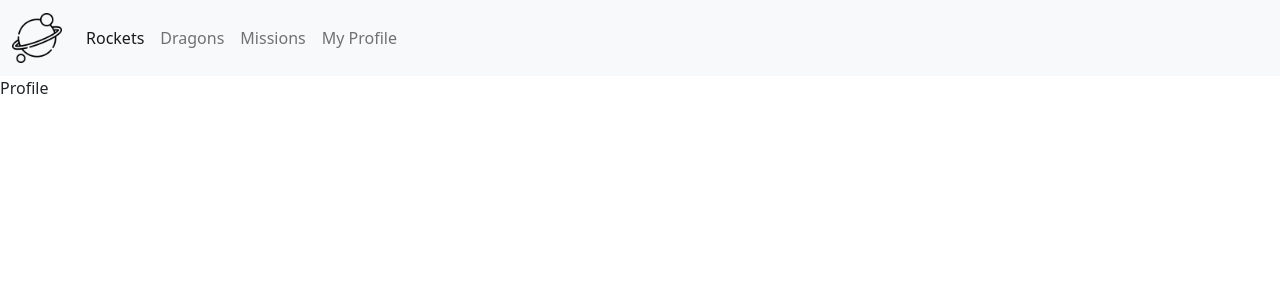
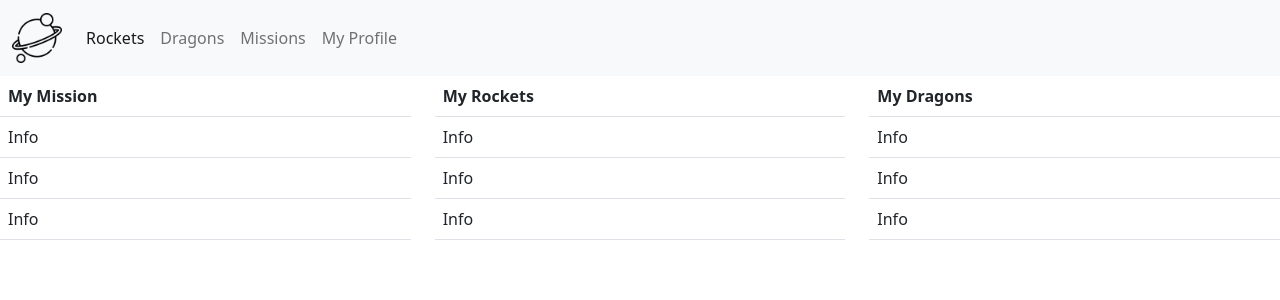
Before and after one commit to david-lafontant/space-travelers, a React (Vite) app: page /profile in a window 1280 px wide. Shown: the top 300 px of the page. Built offline with nearby package versions, Linux system fonts and the light colour scheme.

Commit message:
Display Info component in Profile page

```diff
--- a/src/pages/profile/Profile.tsx
+++ b/src/pages/profile/Profile.tsx
@@ -1,9 +1,53 @@
-import React from 'react';
+import React from "react";
+import Info from "../../components/info/Info";
 
 const Profile = () => {
   return (
-    <div>Profile</div>
-  )
-}
+    <article className="row">
+      <div className="col-md-4">
+        <table className="table">
+          <thead>
+            <tr>
+              <th scope="col">My Mission</th>
+            </tr>
+          </thead>
+          <tbody>
+            <Info />
+            <Info />
+            <Info />
+          </tbody>
+        </table>
+      </div>
+      <div className="col-md-4">
+        <table className="table">
+          <thead>
+            <tr>
+              <th scope="col">My Rockets</th>
+            </tr>
+          </thead>
+          <tbody>
+            <Info />
+            <Info />
+            <Info />
+          </tbody>
+        </table>
+      </div>
+      <div className="col-md-4">
+        <table className="table">
+          <thead>
+            <tr>
+              <th scope="col">My Dragons</th>
+            </tr>
+          </thead>
+          <tbody>
+            <Info />
+            <Info />
+            <Info />
+          </tbody>
+        </table>
+      </div>
+    </article>
+  );
+};
 
 export default Profile;
```
